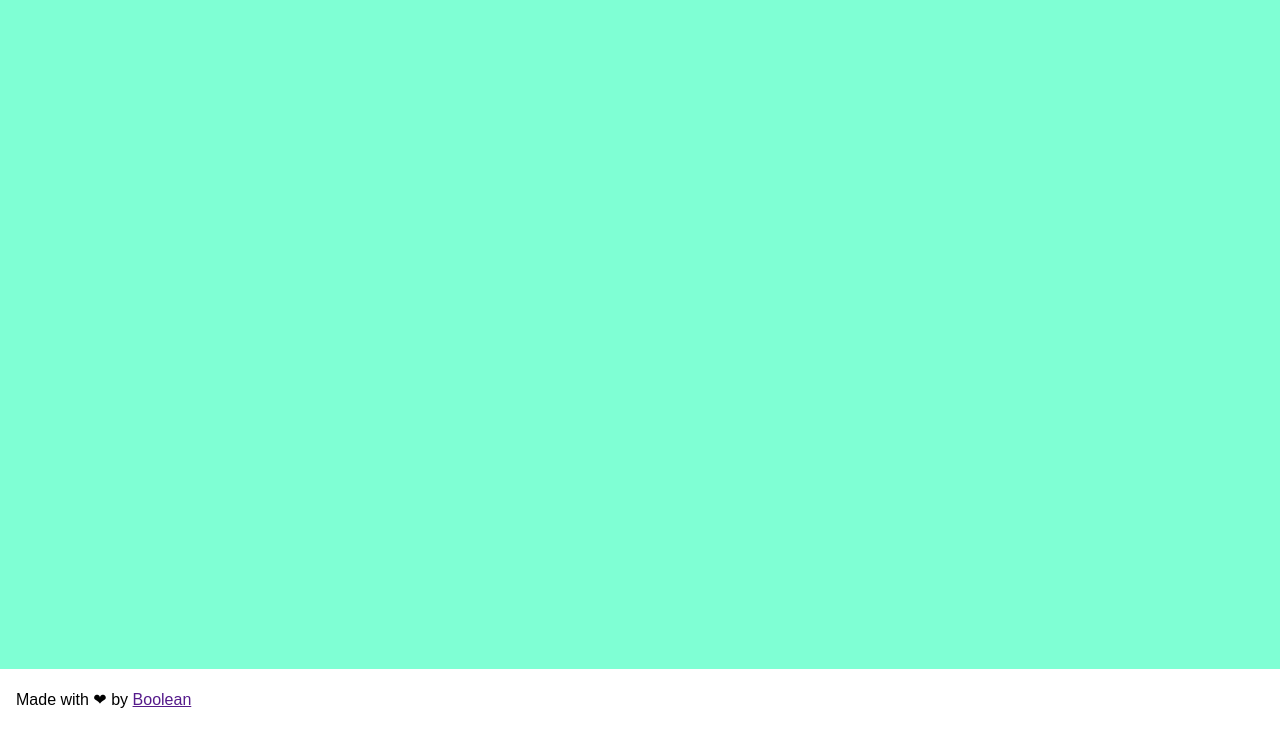
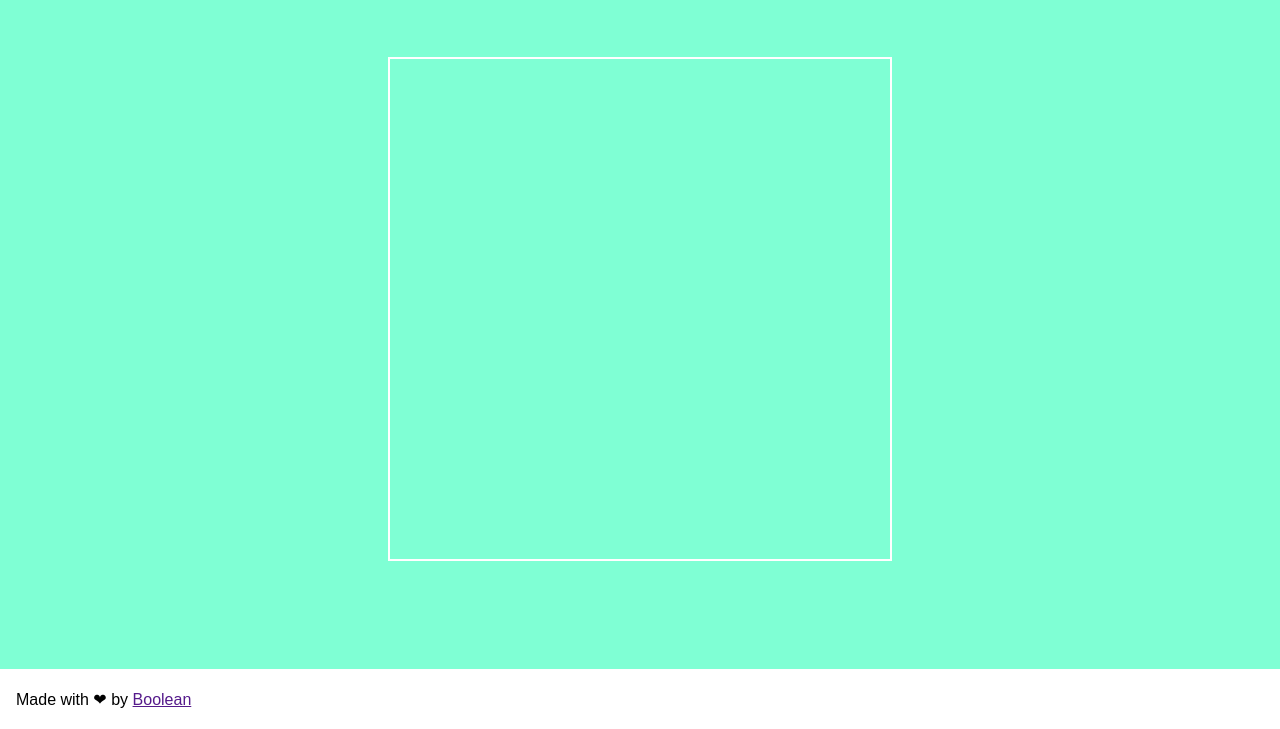
Before and after one commit to luirusso/js-campominato-grid, a plain HTML site: page index.html in a window 1280 px wide. Both pictures are taken after a click on the button "Play". Shown: the part 71-800 px from the top of the page. Drawn offline with Linux system fonts and the light colour scheme.

Commit message:
added some functions to generate grids and squares

```diff
--- a/css/style.css
+++ b/css/style.css
@@ -48,6 +48,23 @@ main {
     flex-grow: 1;
 }
 
+.grid {
+    display: flex;
+    flex-wrap: wrap;
+    width: 500px;
+    height: 500px;
+    margin: 60px auto;
+    border: 2px solid white;
+}
+
+.square {
+    display: flex;
+    justify-content: center;
+    align-items: center;
+    border: 2px solid white;
+    cursor: pointer;
+}
+
 footer {
     background-color: white;
     height: 60px;
--- a/index.html
+++ b/index.html
@@ -38,7 +38,9 @@
     </header>
 
     <main>
+        <div class="grid-container">
 
+        </div>
     </main>
 
     <footer>
--- a/js/index.js
+++ b/js/index.js
@@ -5,7 +5,99 @@ con difficoltà 1 => tra 1 e 100
 con difficoltà 2 => tra 1 e 81
 con difficoltà 3 => tra 1 e 49
 Quando l’utente clicca su ogni cella, la cella cliccata si colora di azzurro.
-Consigli del giorno: :party_wizard:
+Consigli del giorno:
 Scriviamo prima cosa vogliamo fare passo passo in italiano, dividiamo il lavoro in micro problemi.
 Proviamo sempre prima con dei console.log() per capire se stiamo ricevendo i dati giusti.
+
+Piccolo reminder per ricordarvi i settings per le difficoltà:
+con difficoltà 1 (easy) => tra 1 e 100
+con difficoltà 2 (medium) => tra 1 e 81
+con difficoltà 3 (hard) => tra 1 e 49
+l'idea è che se il giocatore ha più quadrati il gioco è più semplice perché è minore la probabilità di beccare una bomba, attenti a non invertire le difficoltà!
  */
+
+const playBtn = document.querySelector('.btn-play');
+const difficultyLevel = document.getElementById('difficulty');
+const gridContainer = document.querySelector('.grid-container');
+
+// Set grid
+
+playBtn.addEventListener('click', () => {
+
+    // Set grid dimensions
+    const gridDimension = difficultyLevel.value;
+    console.log(gridDimension);
+    let cellsNumber;
+    let cellsPerSide;
+
+    switch (gridDimension) {
+        case '1':
+            cellsNumber = 100;
+            cellsPerSide = 10;
+            break;
+
+        case '2':
+            cellsNumber = 81;
+            cellsPerSide = 9;
+            break;
+
+        case '3':
+            cellsNumber = 49;
+            cellsPerSide = 7;
+    }
+    console.log(cellsNumber);
+    console.log(cellsPerSide);
+
+
+    // Generating grid parent
+
+    const grid = document.createElement('div');
+    grid.classList.add('grid');
+
+    // Injecting grid
+
+    gridContainer.append(grid);
+
+    // Generating grid square
+
+    const numList = [];
+
+    for (let i = 1; i <= cellsNumber; i++) {
+        // Generate random numbers for squares
+        const num = getRandomNumber(numList, 1, cellsNumber);
+    }
+    console.log(numList);
+});
+
+
+/**
+ *  Generating random number
+ */
+
+function getRandomNumber(list, min, max) {
+
+    // Loop until new number is not already in list
+    let number = 0;
+
+    do {
+        number = Math.floor( Math.random() * (max - min + 1)) + min;
+    } while( list.includes(number) );
+
+    return number;
+}
+
+/**
+ *  Generating squares
+ */
+
+function createGridSquare(num, cells) {
+
+    // Even or odd?
+
+    const type = (num % 2 === 0) ? 'even' : 'odd';
+
+    // Create square node
+
+    const node = document.createElement('div');
+    node.classList.add('square', `square-${type}`);
+}
```
